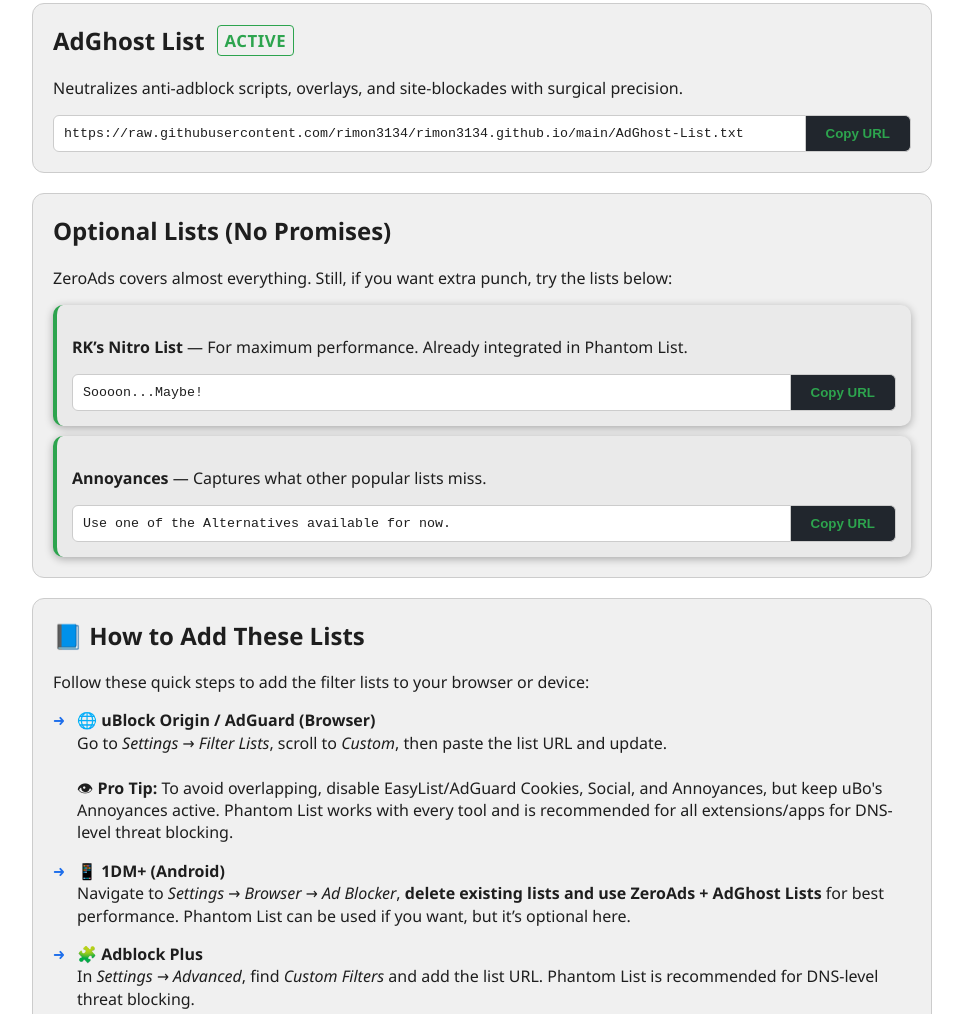
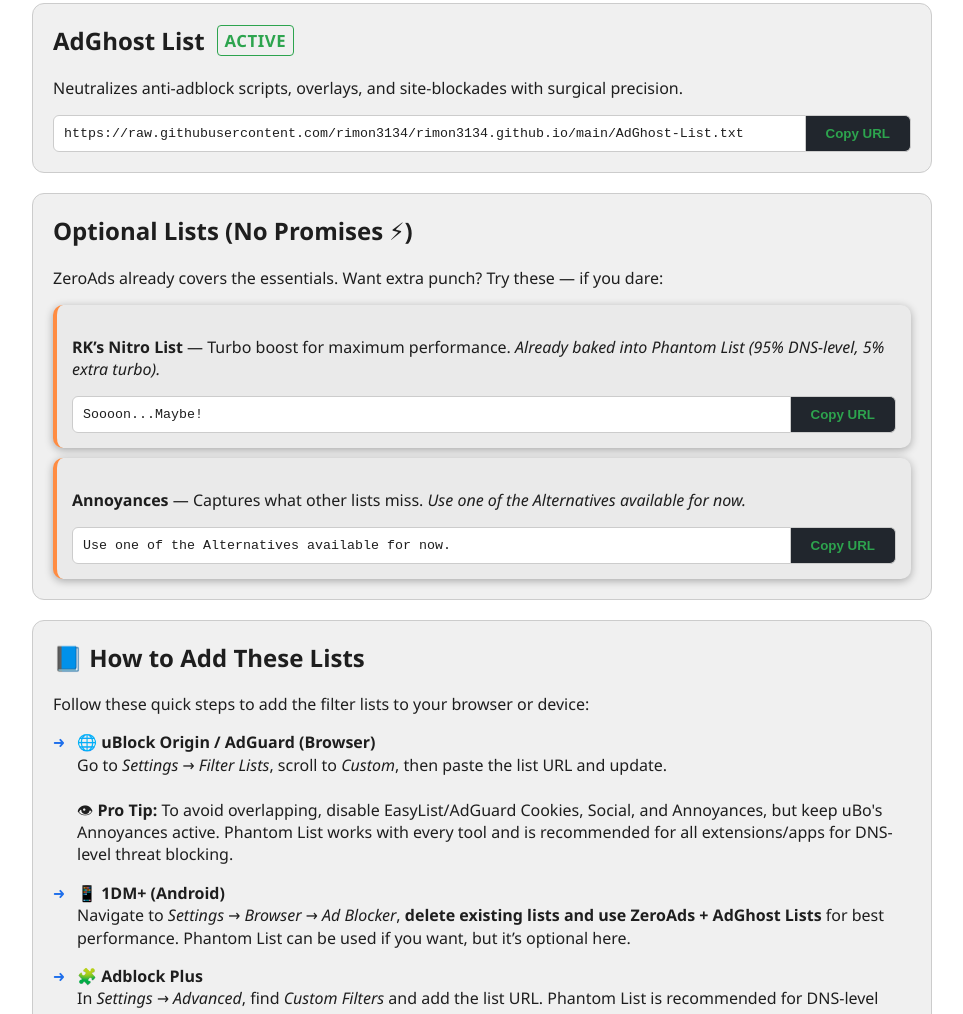
Before and after one commit to rimon3134/rimon3134.github.io, a plain HTML site: page index.html in a window 1280 px wide. Shown: the part 835-1849 px from the top of the page, without its empty margins (158-1121 px from the left). Drawn offline with Linux system fonts and the light colour scheme.

Commit message:
Update index.html

```diff
--- a/index.html
+++ b/index.html
@@ -363,12 +363,13 @@
   </div>
 
   <!-- Optional Lists -->
+
 <div class="card addons">
-    <h2>Optional Lists (No Promises)</h2>
-    <p>ZeroAds covers almost everything. Still, if you want extra punch, try the lists below:</p>
+  <h2>Optional Lists (No Promises ⚡)</h2>
+  <p>ZeroAds already covers the essentials. Want extra punch? Try these — if you dare:</p>
 
-    <div class="addon-card" style="background-color: var(--addon-bg); border-left: 4px solid var(--green); border-radius: 10px; padding: 15px; margin-top: 10px;">
-      <p><b>RK’s Nitro List</b> — For maximum performance. Already integrated in Phantom List.</p>
+  <div class="addon-card" style="background-color: var(--addon-bg); border-left: 4px solid var(--accent); border-radius: 10px; padding: 15px; margin-top: 10px;">
+    <p><b>RK’s Nitro List</b> — Turbo boost for maximum performance. <em>Already baked into Phantom List (95% DNS-level, 5% extra turbo).</em></p>
     <div class="copy-box">
       <input type="text" class="copy-input" id="addonPulseUrl" value="Soooon...Maybe!" readonly />
       <button class="copy-button" onclick="copyToClipboard('addonPulseUrl', this)">Copy URL
@@ -377,8 +378,8 @@
     </div>
   </div>
 
-    <div class="addon-card" style="background-color: var(--addon-bg); border-left: 4px solid var(--green); border-radius: 10px; padding: 15px; margin-top: 10px;">
-      <p><b>Annoyances</b> — Captures what other popular lists miss.</p>
+  <div class="addon-card" style="background-color: var(--addon-bg); border-left: 4px solid var(--accent); border-radius: 10px; padding: 15px; margin-top: 10px;">
+    <p><b>Annoyances</b> — Captures what other lists miss. <em>Use one of the Alternatives available for now.</em></p>
     <div class="copy-box">
       <input type="text" class="copy-input" id="addonAnnoyUrl" value="Use one of the Alternatives available for now." readonly />
       <button class="copy-button" onclick="copyToClipboard('addonAnnoyUrl', this)">Copy URL
```
Lines whose indentation alone changed are shown as unchanged.
